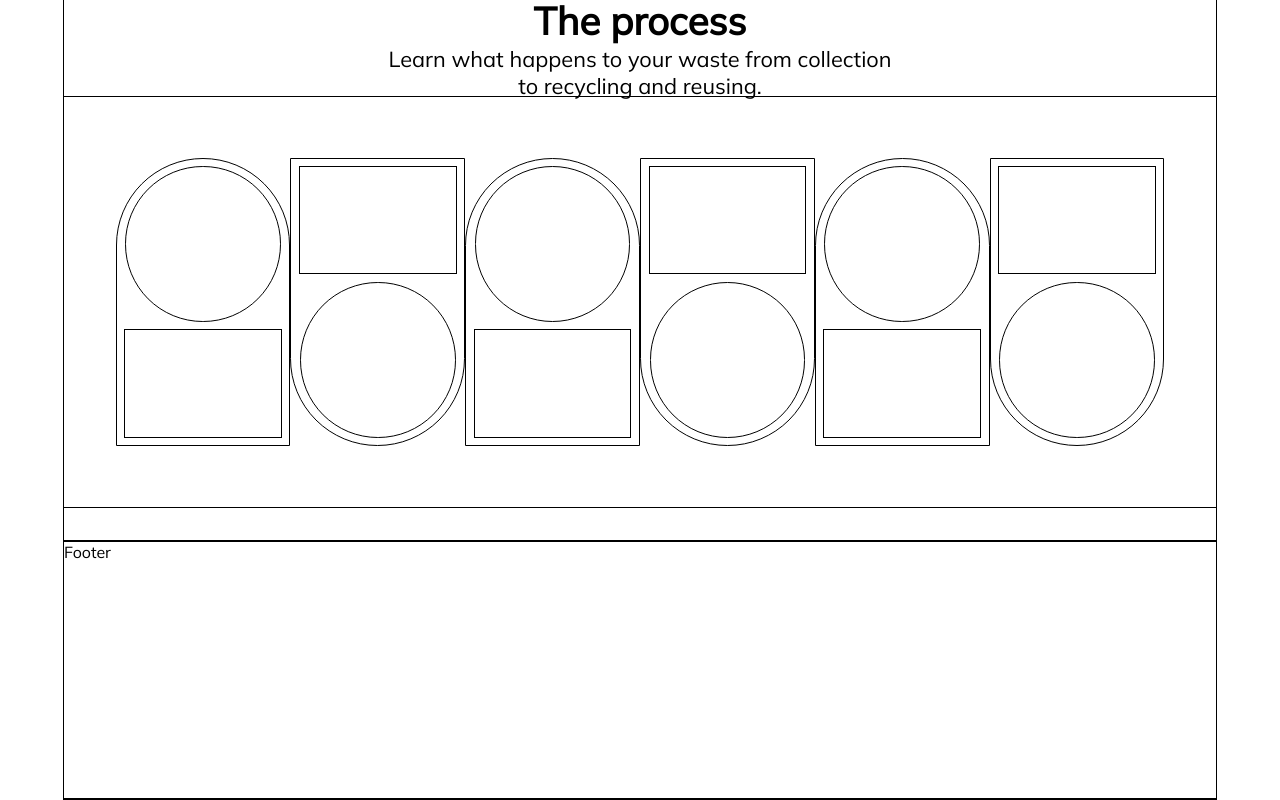
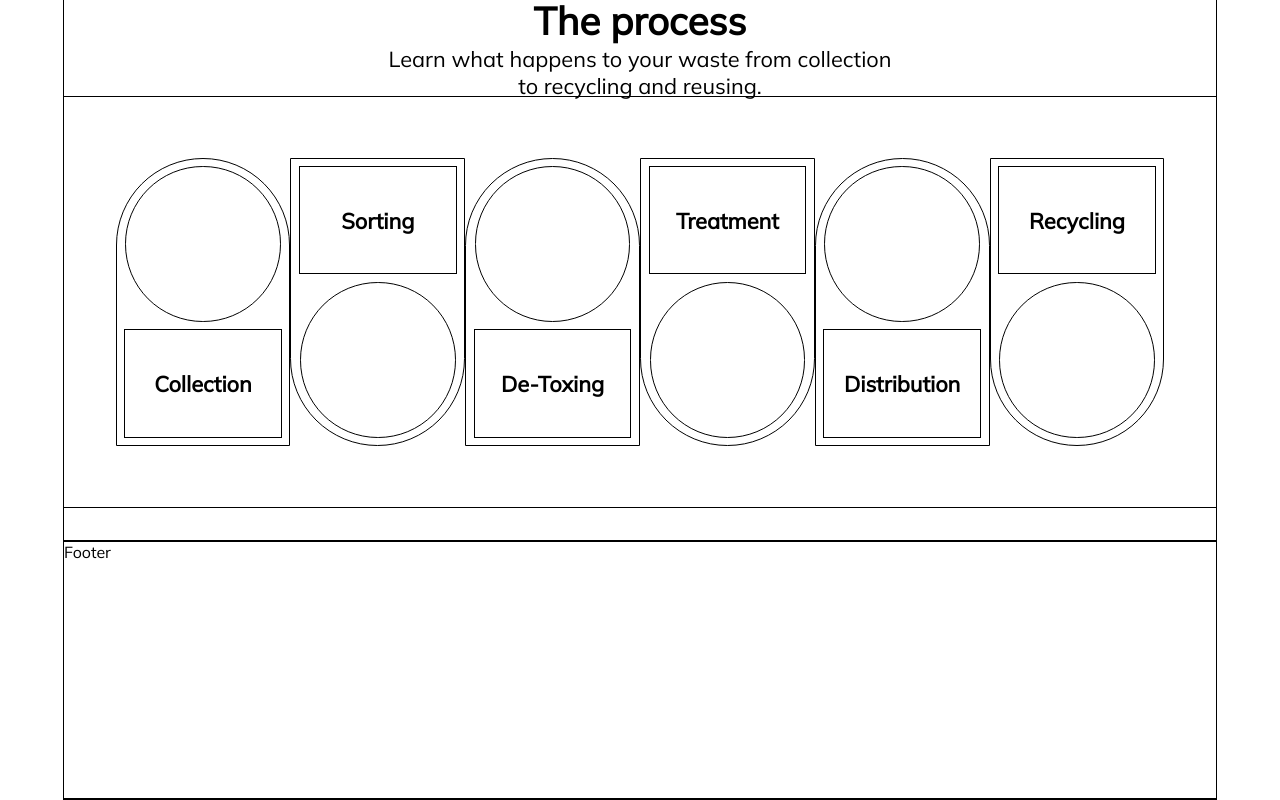
Before and after one commit to MokuaEnock/greenly, a React (Create React App) app: page / in a window 1280 px wide. Shown: the part 2103-2903 px from the top of the page. Built offline with nearby package versions, Linux system fonts and the light colour scheme.

Commit message:
add structure of the process

```diff
--- a/src/pages/landing/landing.css
+++ b/src/pages/landing/landing.css
@@ -409,10 +409,21 @@
     width: 12vw;
     height: 12vw;
     border-radius: 50%;
+    flex-direction: column;
+    align-items: center;
+    justify-content: space-evenly;
+    text-align: center;
 }
 
 .process-label {
     border: thin solid black;
     width: 90%;
     height: 37%;
+    font-size: 1.7vw;
+    font-weight: bold;
+    display: flex;
+    flex-direction: column;
+    align-items: center;
+    justify-content: center;
+    text-align: center;
 }
--- a/src/pages/landing/landing.js
+++ b/src/pages/landing/landing.js
@@ -127,26 +127,26 @@ export default function Landing() {
         <div id="content">
           <div className="up">
             <span className="process-icon"></span>
-            <span className="process-label"></span>
+            <span className="process-label">Collection </span>
           </div>
           <div className="down">
-            <span className="process-label"></span>
+            <span className="process-label">Sorting</span>
             <span className="process-icon"></span>
           </div>
           <div className="up">
             <span className="process-icon"></span>
-            <span className="process-label"></span>
+            <span className="process-label">De-Toxing</span>
           </div>
           <div className="down">
-            <span className="process-label"></span>
+            <span className="process-label">Treatment</span>
             <span className="process-icon"></span>
           </div>
           <div className="up">
             <span className="process-icon"></span>
-            <span className="process-label"></span>
+            <span className="process-label">Distribution</span>
           </div>
           <div className="down">
-            <span className="process-label"></span>
+            <span className="process-label">Recycling</span>
             <span className="process-icon"></span>
           </div>
         </div>
```
